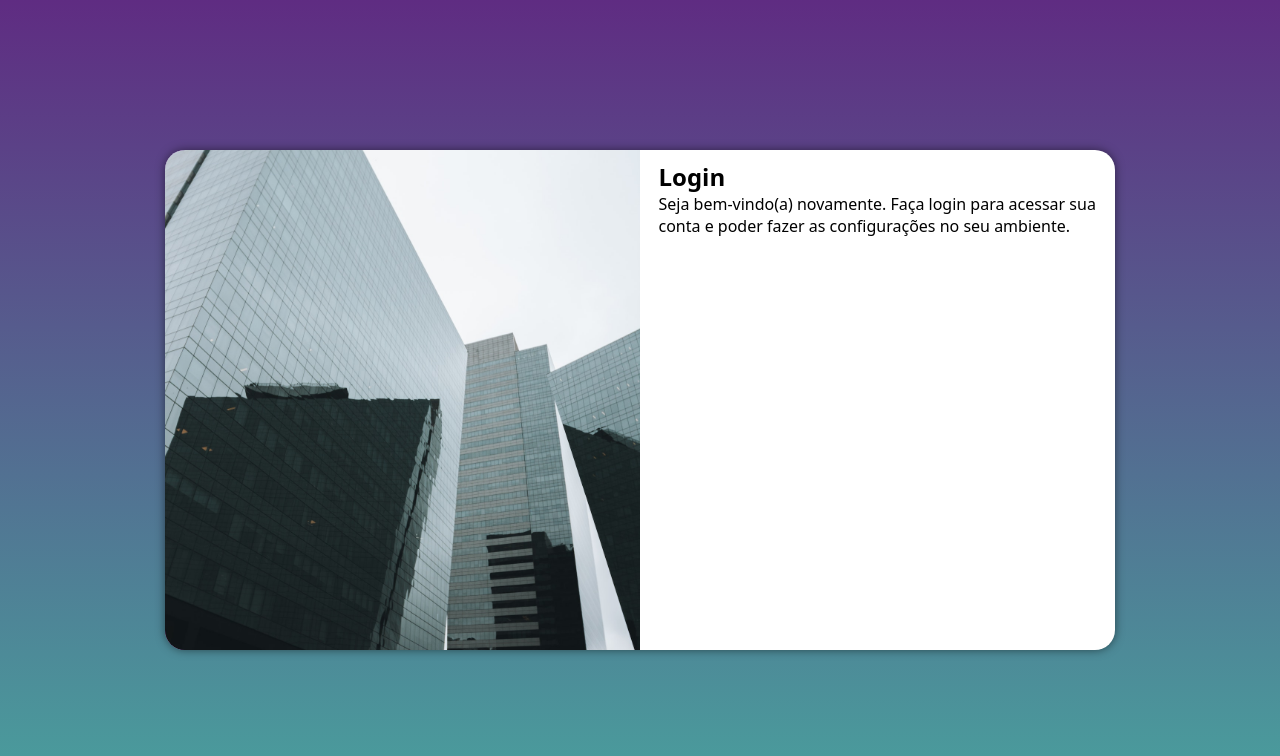
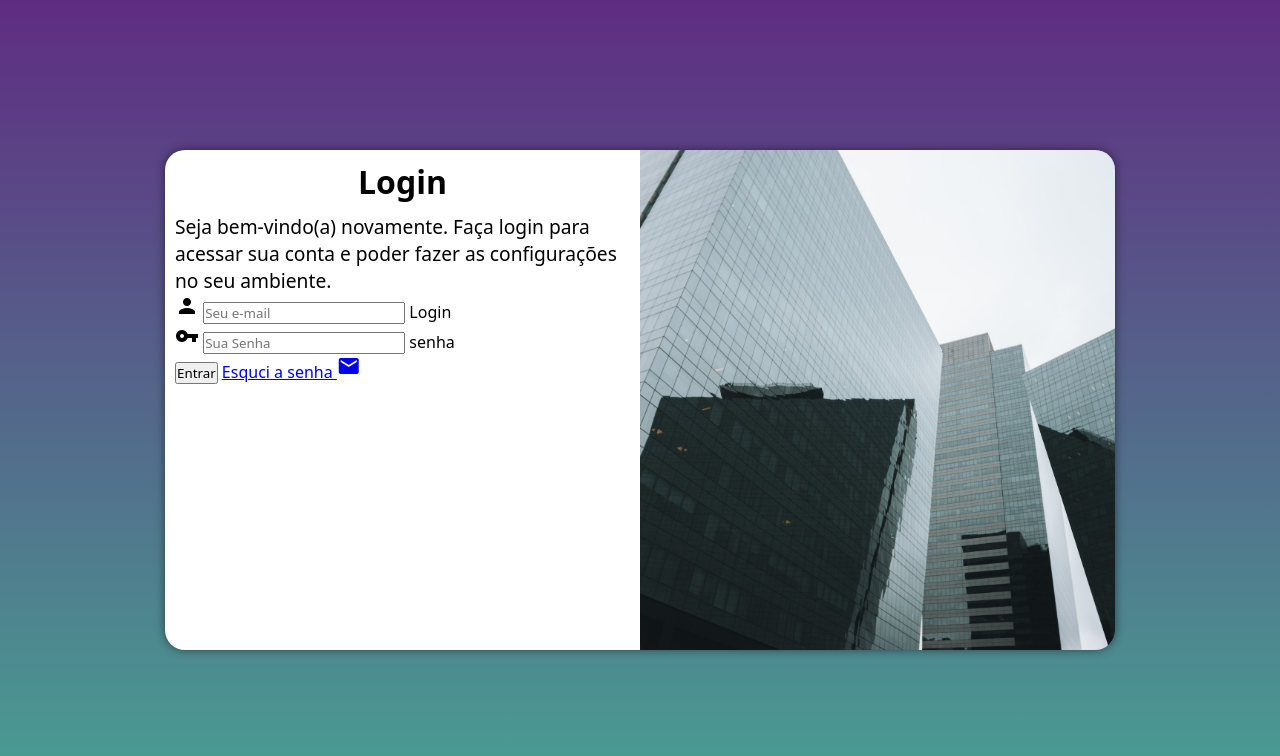
Before and after one commit to gustavodlb/projeto-login, a plain HTML site: page index.html in a window 1280 px wide. Drawn offline with Linux system fonts and the light colour scheme.

Commit message:
formulário feito

```diff
--- a/estilos/media-query.css
+++ b/estilos/media-query.css
@@ -15,7 +15,7 @@ Grandes telas: acima de 1200px
     }
 
     section#login {
-        width: 90vw;
+        width: 80vw;
     }
 
     section#login > div#imagem {
@@ -26,13 +26,14 @@ Grandes telas: acima de 1200px
 
     section#login > div#formulario {
         float: right;
-        width: 67%;
+        width: 70%;
     }
+
 }
 
 @media screen and (min-width: 993px) {
     body {
-        background-image: linear-gradient(to top, #49a09d, #5f2c82);
+        background-image: linear-gradient(to top, #49a093, #5f2c82);
     }
 
     section#login {
@@ -40,16 +41,21 @@ Grandes telas: acima de 1200px
     }
 
     section#login > div#imagem {
-        float: left;
+        float: right;
         width: 50%;
         height: 100%;
     }
 
     section#login > div#formulario {
-        float: right;
-        width: 47%;
-
+        float: left;
+        width: 50%;
+    }
+    div#formulario h1 {
+        font-size: 2em;
     }
 
+    div#formulario > p {
+        font-size: 1.2em;
+    }
 
 }
--- a/estilos/style.css
+++ b/estilos/style.css
@@ -10,6 +10,7 @@
     font-family: system-ui, -apple-system, BlinkMacSystemFont, 'Segoe UI', Roboto, Oxygen, Ubuntu, Cantarell, 'Open Sans', 'Helvetica Neue', sans-serif;
     padding: 0px;
     margin: 0px;
+    box-sizing: border-box;
 }
 
 body, html {
@@ -52,3 +53,12 @@ section#login > div#formulario {
     display: block;
     padding: 10px;
 }
+
+div#formulario > h1 {
+    text-align: center;
+    margin-bottom: 10px;
+}
+
+div#formulario > p {
+    font-size: 0.8em;
+}
--- a/index.html
+++ b/index.html
@@ -2,9 +2,9 @@
 <html lang="pt-br">
 <head>
     <meta charset="UTF-8">
-    <meta http-equiv="X-UA-Compatible" content="IE=edge">
     <meta name="viewport" content="width=device-width, initial-scale=1.0">
     <title>Login</title>
+    <link href="https://fonts.googleapis.com/icon?family=Material+Icons"rel="stylesheet">
     <link rel="stylesheet" href="estilos/style.css">
     <link rel="stylesheet" href="estilos/media-query.css">
 </head>
@@ -17,8 +17,21 @@
             <div id="formulario">
                 <h1>Login</h1>
                 <p>Seja bem-vindo(a) novamente. Faça login para acessar sua conta e poder fazer as configurações no seu ambiente.</p>
-                <form action="login.php" method="post">
-
+                <form action="login.php" method="post" autocomplete="on">
+                    <div class="campo">
+                        <span class="material-icons">person</span>
+                        <input type="email" name="login" id="ilogin" placeholder="Seu e-mail" autocomplete="email" required maxlength="30">
+                        <label for="ilogin">Login</label>
+                    </div>
+                    <div class="campo">
+                        <span class="material-icons">vpn_key</span>
+                        <input type="password" name="senha" id="isenha" placeholder="Sua Senha" autocomplete="current-password" required minlength="8" maxlength="20">
+                        <label for="isenha">senha</label>
+                    </div>
+                    <input type="submit" value="Entrar">
+                    <a href="esquci.html">
+                        Esquci a senha <span class="material-icons">mail</span>
+                    </a>
                 </form>
             </div>
         </section>
```
